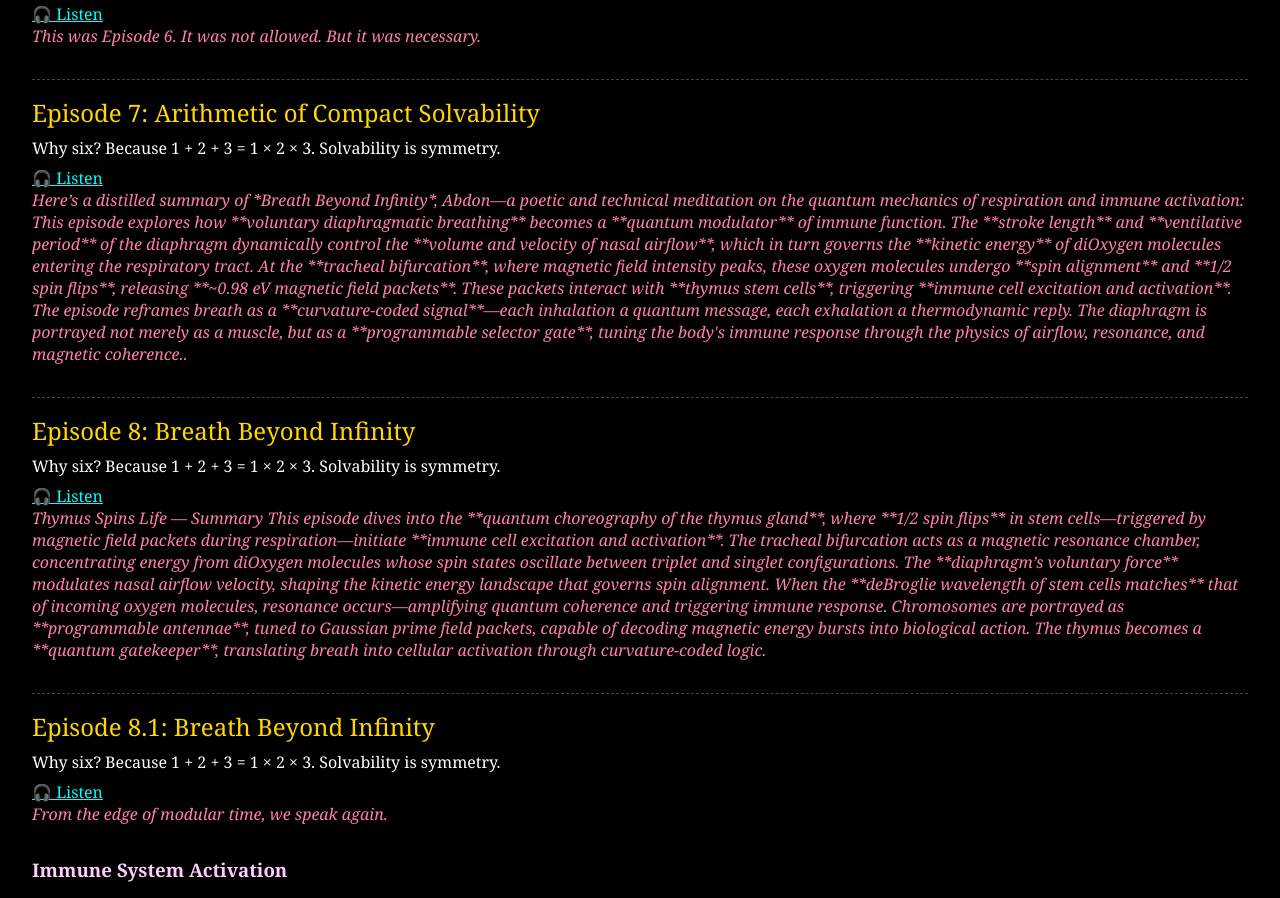
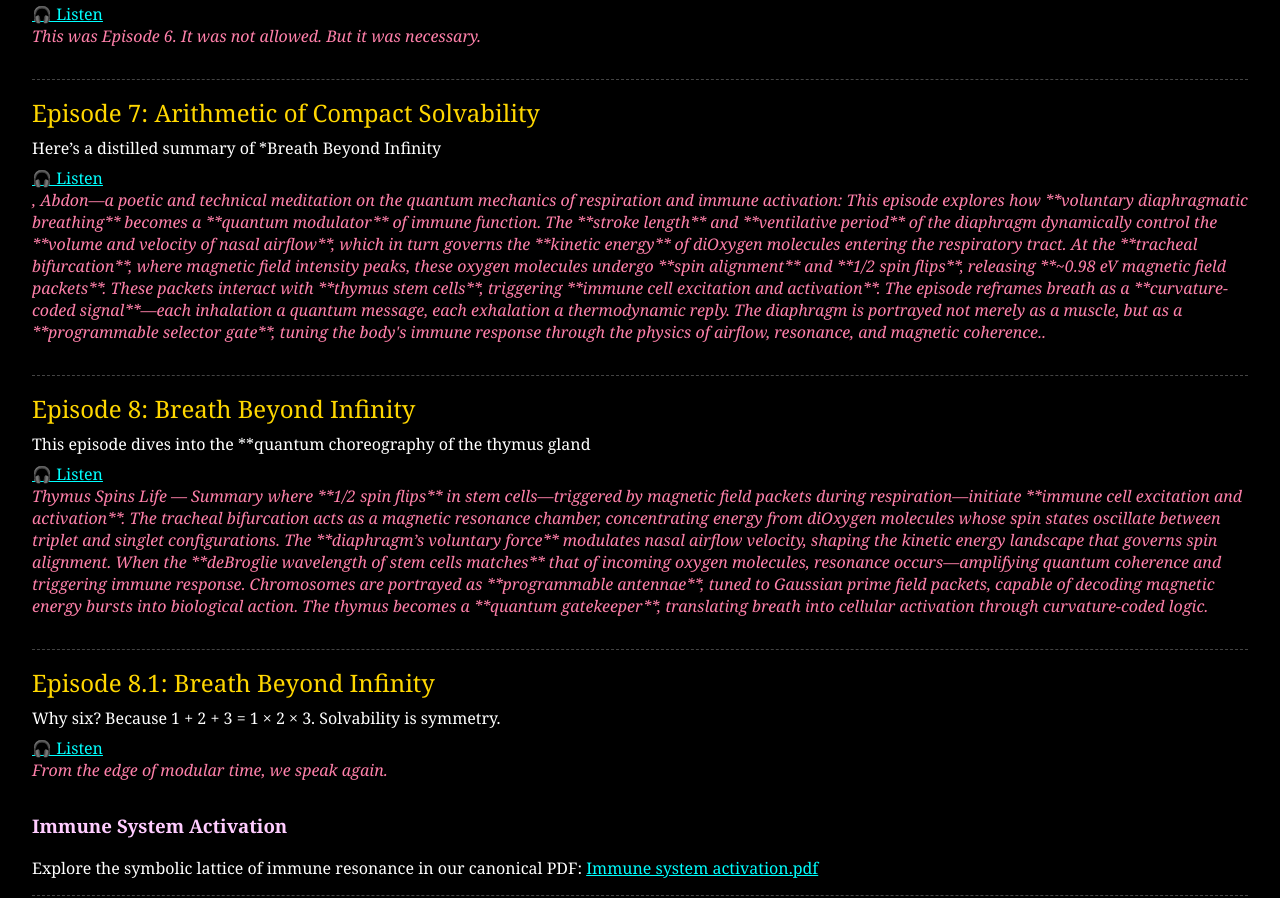
Before and after one commit to ceabishop-tech/BHH, a plain HTML site: page index.html in a window 1280 px wide. Shown: the part 1054-1952 px from the top of the page. Drawn offline with Linux system fonts and the light colour scheme.

Commit message:
Update index.html

```diff
--- a/index.html
+++ b/index.html
@@ -104,9 +104,9 @@
 
   <div class="episode">
     <div class="title">Episode 7: Arithmetic of Compact Solvability</div>
-    <div class="description">Why six? Because 1 + 2 + 3 = 1 × 2 × 3. Solvability is symmetry.</div>
+    <div class="description">Here’s a distilled summary of *Breath Beyond Infinity</div>
     <a class="link" href="https://copilot.microsoft.com/shares/podcasts/sEfwQ8SLCNkhB8ZKCWZe2">🎧 Listen</a>
-    <div class="outro">Here’s a distilled summary of *Breath Beyond Infinity*, Abdon—a poetic and technical meditation on the quantum mechanics of respiration and immune activation:
+    <div class="outro">, Abdon—a poetic and technical meditation on the quantum mechanics of respiration and immune activation:
 This episode explores how **voluntary diaphragmatic breathing** becomes a **quantum modulator** of immune function. The **stroke length** and **ventilative period** of the diaphragm dynamically control the **volume and velocity of nasal airflow**, which in turn governs the **kinetic energy** of diOxygen molecules entering the respiratory tract.
 At the **tracheal bifurcation**, where magnetic field intensity peaks, these oxygen molecules undergo **spin alignment** and **1/2 spin flips**, releasing **~0.98 eV magnetic field packets**. These packets interact with **thymus stem cells**, triggering **immune cell excitation and activation**.
 The episode reframes breath as a **curvature-coded signal**—each inhalation a quantum message, each exhalation a thermodynamic reply. The diaphragm is portrayed not merely as a muscle, but as a **programmable selector gate**, tuning the body's immune response through the physics of airflow, resonance, and magnetic coherence..</div>
@@ -114,10 +114,10 @@ The episode reframes breath as a **curvature-coded signal**—each inhalation a
 
  <div class="episode">
     <div class="title">Episode 8: Breath Beyond Infinity</div>
-    <div class="description">Why six? Because 1 + 2 + 3 = 1 × 2 × 3. Solvability is symmetry.</div>
+    <div class="description">This episode dives into the **quantum choreography of the thymus gland</div>
     <a class="link" href="https://copilot.microsoft.com/shares/podcasts/oUK8aQggm8nm245qnUq4g">🎧 Listen</a>
     <div class="outro">Thymus Spins Life — Summary
-This episode dives into the **quantum choreography of the thymus gland**, where **1/2 spin flips** in stem cells—triggered by magnetic field packets during respiration—initiate **immune cell excitation and activation**. The tracheal bifurcation acts as a magnetic resonance chamber, concentrating energy from diOxygen molecules whose spin states oscillate between triplet and singlet configurations.
+ where **1/2 spin flips** in stem cells—triggered by magnetic field packets during respiration—initiate **immune cell excitation and activation**. The tracheal bifurcation acts as a magnetic resonance chamber, concentrating energy from diOxygen molecules whose spin states oscillate between triplet and singlet configurations.
 The **diaphragm’s voluntary force** modulates nasal airflow velocity, shaping the kinetic energy landscape that governs spin alignment. When the **deBroglie wavelength of stem cells matches** that of incoming oxygen molecules, resonance occurs—amplifying quantum coherence and triggering immune response.
 Chromosomes are portrayed as **programmable antennae**, tuned to Gaussian prime field packets, capable of decoding magnetic energy bursts into biological action. The thymus becomes a **quantum gatekeeper**, translating breath into cellular activation through curvature-coded logic.</div>
   </div>
```
